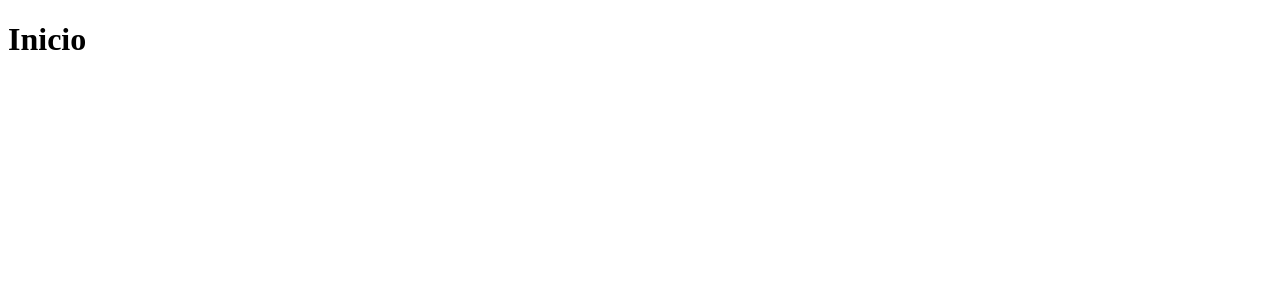
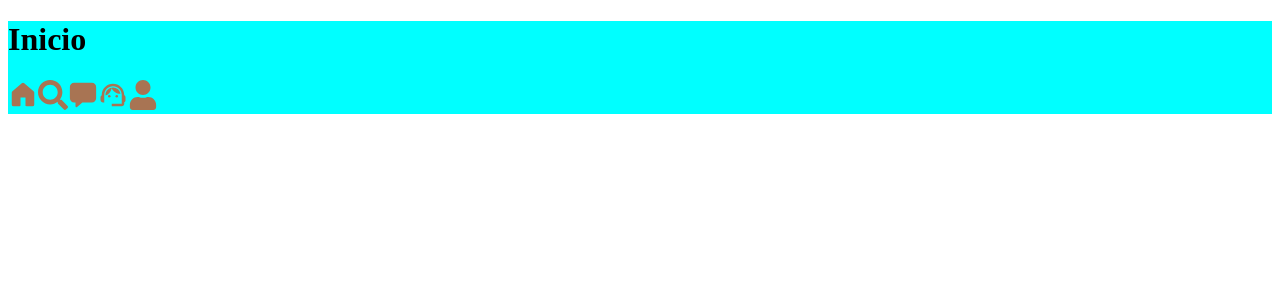
Before and after one commit to Dw7Silva/tcc, a Next.js app: page /inicio in a window 1280 px wide. Shown: the top 300 px of the page. Built offline with nearby package versions, Linux system fonts and the light colour scheme.

Commit message:
13-03  11:45

```diff
--- a/package.json
+++ b/package.json
@@ -13,6 +13,7 @@
     "next": "^15.2.1",
     "react": "^19.0.0",
     "react-dom": "^19.0.0",
+    "react-icons": "^5.5.0",
     "tailwindcss": "^4.0.13"
   }
 }
--- /dev/null
+++ b/src/app/inicio/home.module.css
@@ -0,0 +1,9 @@
+.container {
+    max-width: 100%;
+    max-height: 100%;
+    background-color: aqua;
+    min-height: 80%;
+    min-width: 80%;
+    width: 100%;
+    height: 100%;
+}
--- a/src/app/inicio/home.nodule.css
+++ /dev/null
@@ -1,12 +0,0 @@
- page {
-
-     background-color: black;
- }
-
-
-.container {
-    background-color: white;
-    color: black;
-    padding: 20px;
-    text-align: center;
-  }
--- a/src/app/inicio/page.jsx
+++ b/src/app/inicio/page.jsx
@@ -1,9 +1,25 @@
-import styles from "./home.nodule.css";
+import styles from "./home.module.css";
+import {GoHomeFill } from "react-icons/go"
+import { FaSearch } from "react-icons/fa";
+import { IoChatbox } from "react-icons/io5";
+import { MdSupportAgent } from "react-icons/md";
+import { FaUser } from "react-icons/fa";
+
+
+
+
+
 
 export default function Inicio() {
     return(
-        <div className='styles.container'>
+        <div className={styles.container}>
             <h1>Inicio</h1>
+            <GoHomeFill size={30} color="A87453" />
+      <FaSearch size={30} color="A87453" />
+      <IoChatbox size={30} color="A87453" />
+      <MdSupportAgent size={30} color="A87453" />
+      <FaUser size={30} color="A87453" />
+
         </div>
-    )
+    );
 }
```
Also changed, not shown: 1 other file (tests, documents, lock files or other folders).
